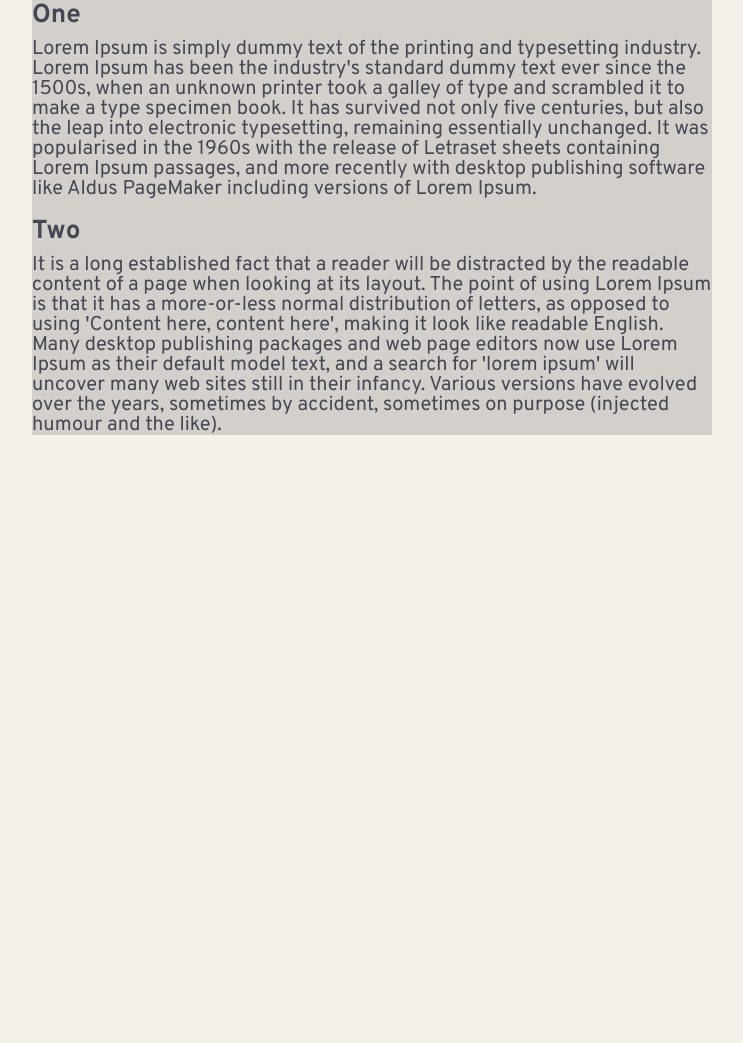
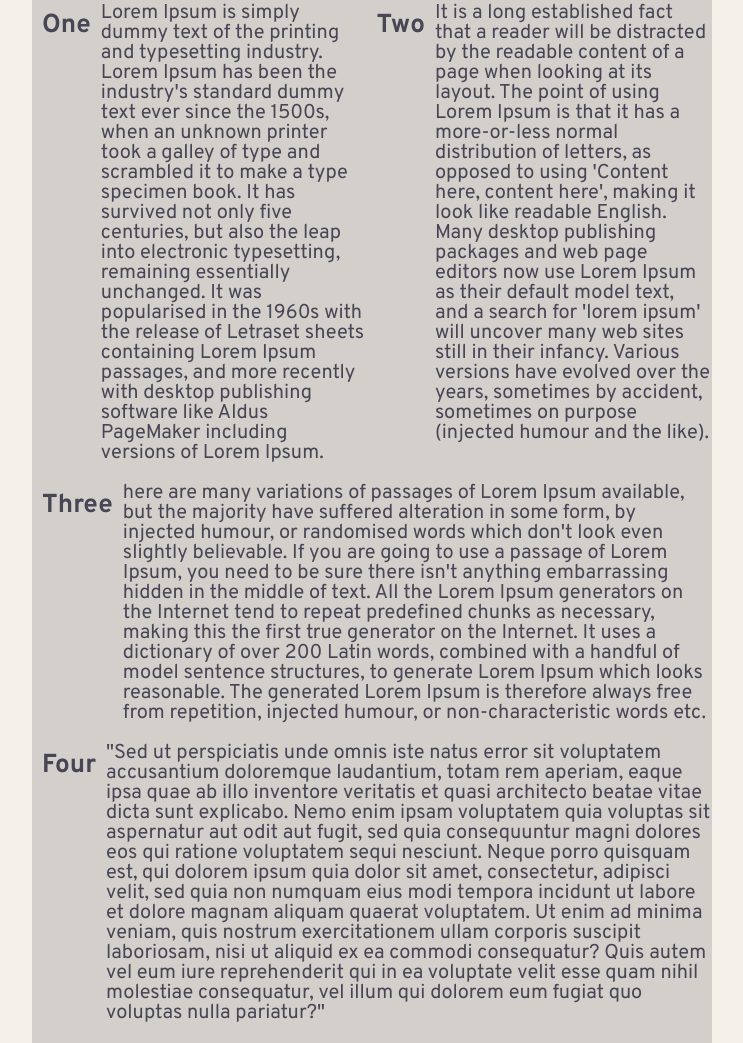
Before and after one commit to RobertNeuzil/htmlfiles, a plain HTML site: page pages/index.html in a window 1280 px wide. Shown: the part 147-1190 px from the top of the page, without its empty margins (268-1011 px from the left). Before the commit the page ends 800 px from the top, so only its background shows below. Drawn offline with Linux system fonts and the light colour scheme; files whose address does not match are found by name.

Commit message:
flex box'

```diff
--- a/pages/index.html
+++ b/pages/index.html
@@ -32,6 +32,16 @@
         <h3> Two </h3>
         <p> It is a long established fact that a reader will be distracted by the readable content of a page when looking at its layout. The point of using Lorem Ipsum is that it has a more-or-less normal distribution of letters, as opposed to using 'Content here, content here', making it look like readable English. Many desktop publishing packages and web page editors now use Lorem Ipsum as their default model text, and a search for 'lorem ipsum' will uncover many web sites still in their infancy. Various versions have evolved over the years, sometimes by accident, sometimes on purpose (injected humour and the like). </p>
       </section>
+      <section>
+        <h3> Three </h3>
+        <p>here are many variations of passages of Lorem Ipsum available, but the majority have suffered alteration in some form, by injected humour, or randomised words which don't look even slightly believable. If you are going to use a passage of Lorem Ipsum, you need to be sure there isn't anything embarrassing hidden in the middle of text. All the Lorem Ipsum generators on the Internet tend to repeat predefined chunks as necessary, making this the first true generator on the Internet. It uses a dictionary of over 200 Latin words, combined with a handful of model sentence structures, to generate Lorem Ipsum which looks reasonable. The generated Lorem Ipsum is therefore always free from repetition, injected humour, or non-characteristic words etc.</p>
+      </section>
+        <section>
+          <h3> Four </h3>
+          <p>
+            "Sed ut perspiciatis unde omnis iste natus error sit voluptatem accusantium doloremque laudantium, totam rem aperiam, eaque ipsa quae ab illo inventore veritatis et quasi architecto beatae vitae dicta sunt explicabo. Nemo enim ipsam voluptatem quia voluptas sit aspernatur aut odit aut fugit, sed quia consequuntur magni dolores eos qui ratione voluptatem sequi nesciunt. Neque porro quisquam est, qui dolorem ipsum quia dolor sit amet, consectetur, adipisci velit, sed quia non numquam eius modi tempora incidunt ut labore et dolore magnam aliquam quaerat voluptatem. Ut enim ad minima veniam, quis nostrum exercitationem ullam corporis suscipit laboriosam, nisi ut aliquid ex ea commodi consequatur? Quis autem vel eum iure reprehenderit qui in ea voluptate velit esse quam nihil molestiae consequatur, vel illum qui dolorem eum fugiat quo voluptas nulla pariatur?"
+          </p>
+      </section>
 
     </div>
   </body>
--- a/pages/style.css
+++ b/pages/style.css
@@ -156,20 +156,32 @@ body{
 
 }
 
+.contentwrapper section{
+	display: inline-flex;
+
+}
+
+
 .contentwrapper h2{
 	font-size: 40px;
 	margin-bottom: 30px;
 	color: #464655;
 
+
 }
 
 .contentwrapper h3{
 	font-size: 26px;
-	margin-bottom: 10px;
-	color: #464655;}
+	margin: 10px;
+	color: #464655;
+
+
+}
+
 
 .contentwrapper p{
 	font-size: 20px;
 	margin-bottom: 20px;
 	color: #464655;
+
 }
```
